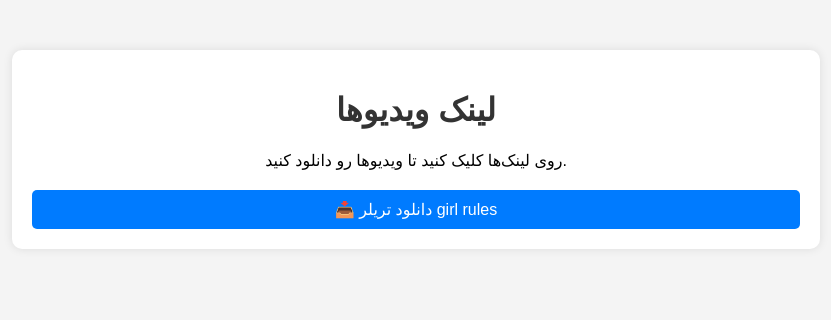
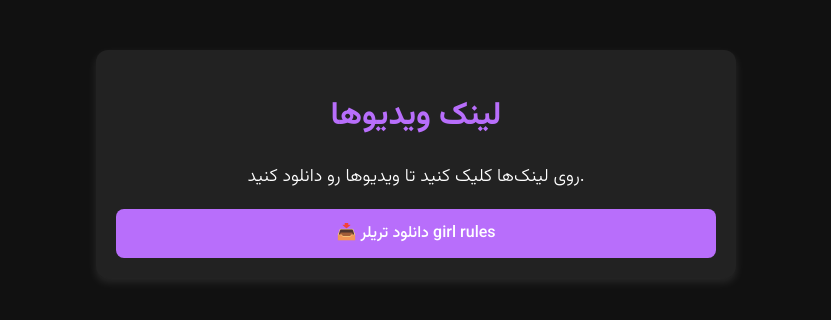
Before and after one commit to yumia04/video-site, a plain HTML site: page index.html in a window 1280 px wide. Shown: the whole page, without its empty margins (224-1055 px from the left). Drawn offline with Linux system fonts and the light colour scheme.

Commit message:
Update style.css

```diff
--- a/style.css
+++ b/style.css
@@ -1,41 +1,47 @@
+@import url('https://fonts.googleapis.com/css2?family=Vazirmatn:wght@300;500;700&display=swap');
+
 body {
-    font-family: Arial, sans-serif;
+    font-family: 'Vazirmatn', sans-serif;
+    background-color: #111;
+    color: #fff;
     text-align: center;
-    background-color: #f4f4f4;
     margin: 0;
     padding: 0;
 }
 
 .container {
-    width: 60%;
+    max-width: 600px;
     margin: 50px auto;
-    background: white;
+    background: #222;
     padding: 20px;
-    border-radius: 10px;
-    box-shadow: 0px 0px 10px rgba(0, 0, 0, 0.1);
+    border-radius: 12px;
+    box-shadow: 0 4px 10px rgba(255, 255, 255, 0.1);
 }
 
 h1 {
-    color: #333;
+    font-weight: 700;
+    color: #b86efb;
 }
 
-.video-list {
-    display: flex;
-    flex-direction: column;
-    gap: 10px;
-    margin-top: 20px;
+p {
+    font-size: 18px;
+    font-weight: 300;
 }
 
 .video-list a {
     display: block;
-    padding: 10px;
-    background: #007bff;
+    text-decoration: none;
+    background: #b86efb;
     color: white;
-    text-decoration: none;
-    border-radius: 5px;
+    padding: 12px 20px;
+    border-radius: 8px;
+    margin-top: 15px;
+    font-size: 16px;
+    font-weight: 500;
     transition: 0.3s;
 }
 
 .video-list a:hover {
-    background: #0056b3;
+    background: #9236db;
+    transform: scale(1.05);
 }
```
